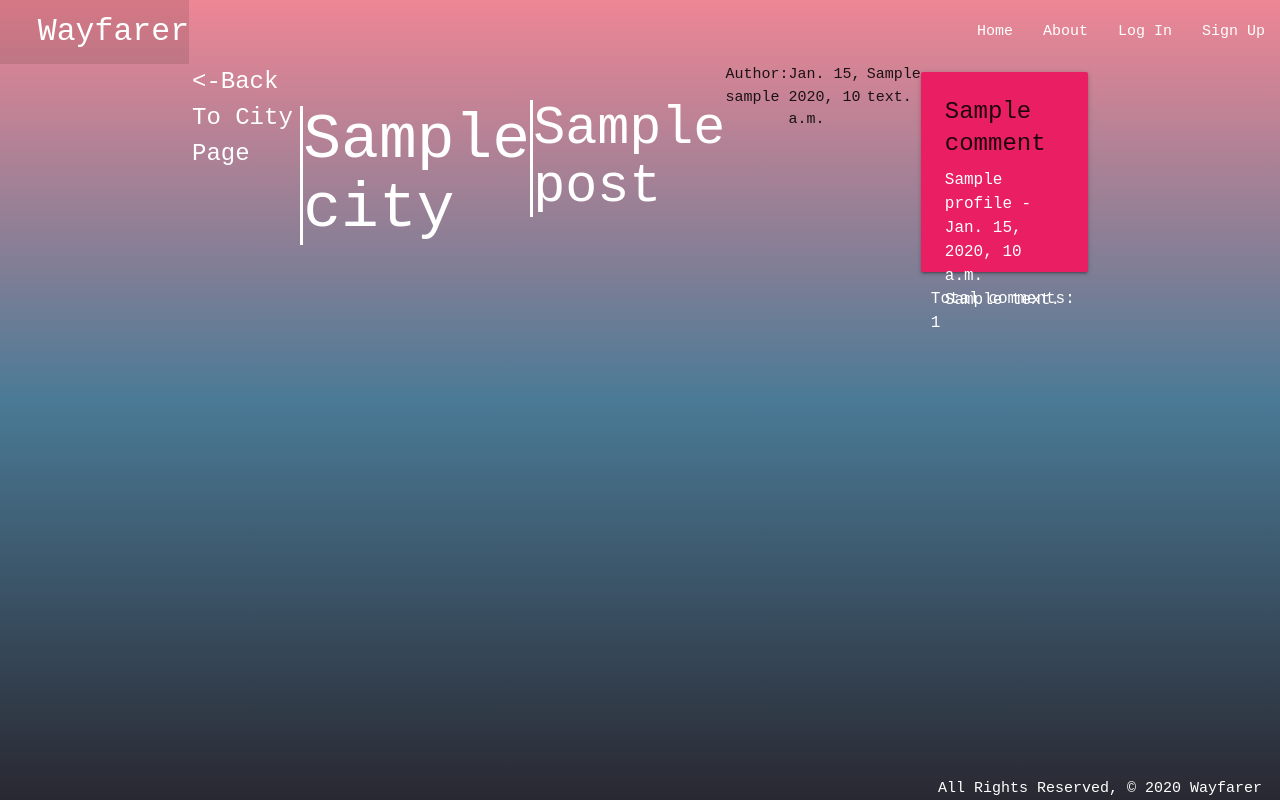
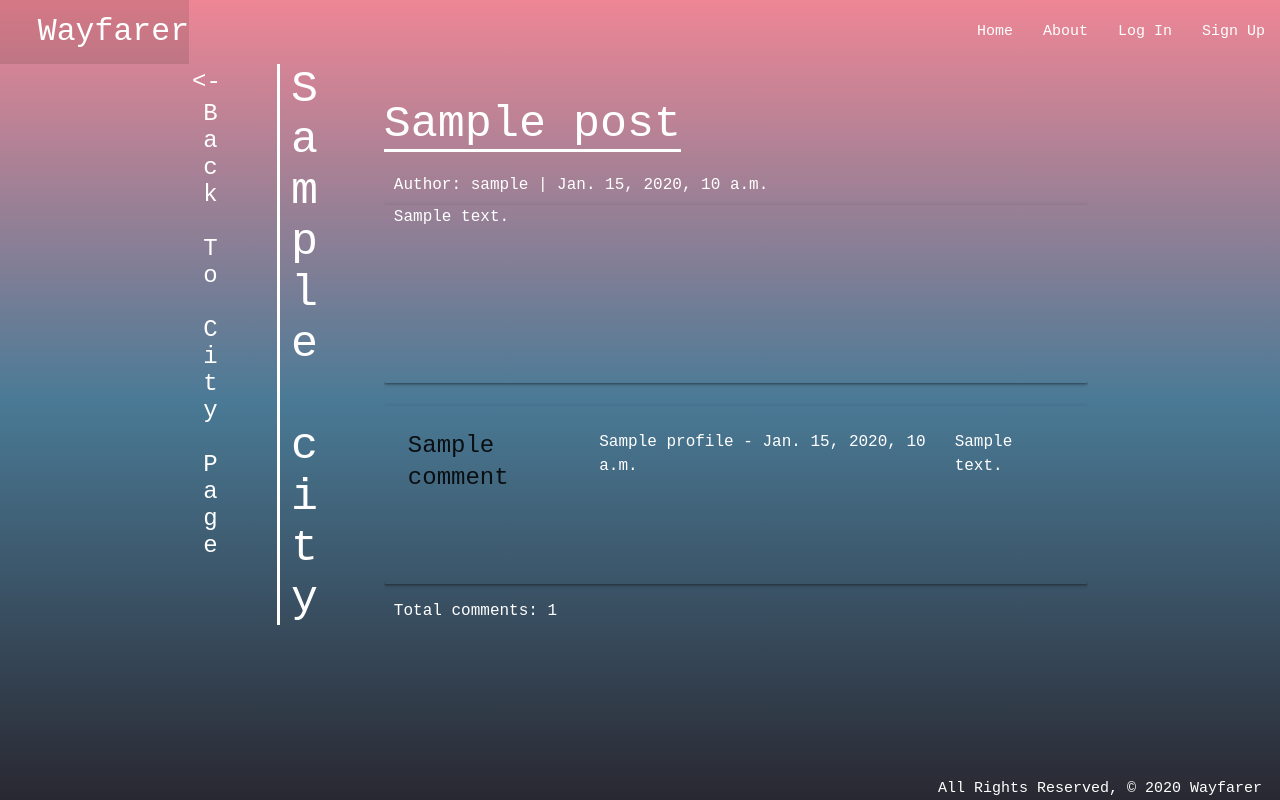
Before and after one commit to CSimoneCode/Project-Wayfarer, a Django app: page /posts/1/ in a window 1280 px wide. Run offline with Django 3.2, Linux system fonts and the light colour scheme; tables that the repository leaves empty hold one stand-in row (values such as "Sample post").

Commit message:
Adds posts detail page styling and fixes titles on all templates

```diff
--- a/main_app/static/css/style.css
+++ b/main_app/static/css/style.css
@@ -105,6 +105,42 @@ nav ul {
   display: -webkit-box;
   display: -ms-flexbox;
   display: flex;
+}
+
+.post-title {
+  color: white;
+  font-size: 3rem;
+  border-left: none;
+  border-bottom: 3px solid white;
+  width: -webkit-fit-content;
+  width: -moz-fit-content;
+  width: fit-content;
+}
+
+#posts-city-name {
+  font-size: 3rem;
+  margin: 0;
+}
+
+.post-container-div {
+  margin-left: 50px;
+}
+
+.post-content-div {
+  height: 250px;
+}
+
+.post-content-div::-webkit-scrollbar {
+  background-color: transparent;
+}
+
+.post-content-div::-webkit-scrollbar-corner {
+  background-color: transparent;
+}
+
+.post-content-div::-webkit-scrollbar-thumb {
+  background-color: #4a7a96;
+  border-radius: 5px;
 }
 
 form {
@@ -367,6 +403,32 @@ div.city-img .btn, div.city-img .btn-large, div.city-img .btn-small {
   font-size: x-large;
 }
 
+.city-cont .card {
+  display: block;
+  height: -webkit-fit-content;
+  height: -moz-fit-content;
+  height: fit-content;
+  margin-left: 10px;
+  background-color: transparent;
+}
+
+.city-cont .card a {
+  display: block;
+}
+
+.city-cont .card::-webkit-scrollbar {
+  background-color: transparent;
+}
+
+.city-cont .card::-webkit-scrollbar-corner {
+  background-color: transparent;
+}
+
+.city-cont .card::-webkit-scrollbar-thumb {
+  background-color: #4a7a96;
+  border-radius: 5px;
+}
+
 a {
   color: white;
   font-size: x-large;
--- a/main_app/static/css/style.scss
+++ b/main_app/static/css/style.scss
@@ -91,6 +91,40 @@ nav ul {
 
 .brand-logo {
     display: flex;
+}
+
+
+// --------------------------------------- Posts Detail
+.post-title {
+    color: white;
+    font-size: 3rem;
+    border-left: none;
+    border-bottom: 3px solid white;
+    width: fit-content;
+}
+
+#posts-city-name {
+    font-size: 3rem;
+    margin: 0;
+}
+
+.post-container-div {
+    margin-left: 50px;
+}
+
+.post-content-div {
+    height: 250px;
+    // border: 1px solid red;
+    &::-webkit-scrollbar {
+        background-color: transparent;
+    }
+    &::-webkit-scrollbar-corner {
+        background-color: transparent;
+    }
+    &::-webkit-scrollbar-thumb {
+        background-color: $light-blue;
+        border-radius: 5px;
+    }
 }
 
 // --------------------------------------- Forms
@@ -324,6 +358,16 @@ div.city-img {
             display: block;
         }
 
+        &::-webkit-scrollbar {
+            background-color: transparent;
+        }
+        &::-webkit-scrollbar-corner {
+            background-color: transparent;
+        }
+        &::-webkit-scrollbar-thumb {
+            background-color: $light-blue;
+            border-radius: 5px;
+        }
     }
 }
 a {
@@ -331,16 +375,6 @@ a {
     font-size: x-large;
 }
 
-    &::-webkit-scrollbar {
-        background-color: transparent;
-    }
-    &::-webkit-scrollbar-corner {
-        background-color: transparent;
-    }
-    &::-webkit-scrollbar-thumb {
-        background-color: $light-blue;
-        border-radius: 5px;
-    }
 
 
 
--- a/main_app/templates/about.html
+++ b/main_app/templates/about.html
@@ -1,5 +1,5 @@
 {% extends 'base.html' %}
-{% block title %}About{% endblock  %}
+{% block title %} | About{% endblock  %}
 {% block content %}
 
 
--- a/main_app/templates/cities/index.html
+++ b/main_app/templates/cities/index.html
@@ -1,5 +1,5 @@
 {% extends 'base.html' %}
-{% block title %}All Cities{% endblock %}
+{% block title %} | All Cities{% endblock %}
 
 {% block content %}
 <span  class="rotate">
--- a/main_app/templates/comments/add.html
+++ b/main_app/templates/comments/add.html
@@ -1,5 +1,5 @@
 {% extends 'base.html' %}
-{% block title %}Add Comment{% endblock %}
+{% block title %} | Add Comment{% endblock %}
 
 {% block content %}
 <h1>Add Comment</h1>
--- a/main_app/templates/comments/edit.html
+++ b/main_app/templates/comments/edit.html
@@ -1,5 +1,5 @@
 {% extends 'base.html' %}
-{% block title %}Edit Comment{% endblock %}
+{% block title %} | Edit Comment{% endblock %}
 
 {% block content %}
 <h1>Edit Comment</h1>
--- a/main_app/templates/home.html
+++ b/main_app/templates/home.html
@@ -1,5 +1,5 @@
 {% extends 'base.html' %}
-{% block title %}Home{% endblock %}
+{% block title %} | Home{% endblock %}
 
 {% block content %}
 <span  class="rotate">
--- a/main_app/templates/posts/add.html
+++ b/main_app/templates/posts/add.html
@@ -1,5 +1,5 @@
 {% extends 'base.html' %}
-{% block title %}Add Post{% endblock %}
+{% block title %} | Add Post{% endblock %}
 
 {% block content %}
 <h1>Add Post</h1>
--- a/main_app/templates/posts/detail.html
+++ b/main_app/templates/posts/detail.html
@@ -1,20 +1,27 @@
 {% extends 'base.html' %}
-{% block title %}Post{% endblock %}
+{% block title %} | Post{% endblock %}
 
 {% block content %}
-<span><a href="{% url 'cities_detail' post.city.id %}" class="white-text"><-Back To City Page</a></span>
-<h1>{{ post.city.name }}</h1>
-<h2>{{ post.title }}</h2>
-<div>Author: {{ post.author.user }}</div>
-<div>{{ post.post_date }}</div>
-<div>{{ post.content }}</div>
-<!-- <div>{{ post.hashtags }}</div> -->
-<div>{{ posts.city }}</div>
+<span><a href="{% url 'cities_detail' post.city.id %}" class="white-text"><-<span class="rotate">Back To City Page</span></a></span>
+
+<h1 class="rotate" id="posts-city-name">{{ post.city.name }}</h1>
+
+<div class="post-container-div">
+
+  <h2 class="post-title">{{ post.title }}</h2>
+  <div class="post-content posts-div">
+    <div>
+      <p>Author: {{ post.author.user }} | {{ post.post_date }}</p>
+    </div>
+    <div class="post-content-div card transparent">
+      <p>{{ post.content }}</p>
+    </div>
+  </div>
 
 
-<div class="comments-section">
+  <div class="comments-section comments-div">
     {% for comment in comments %}
-    <div class="card pink">
+      <div class="card transparent">
         <div class="card-content">
           <span class="card-title">{{ comment.title }}</span>
           <p>{{ comment.author }} - {{ comment.post_date }}</p>
@@ -59,6 +66,7 @@
     </div>
   </div>
   <a href="{% url 'edit_post' post.id %}" class="btn">Edit Post</a>
+</div>
 {% endif %}
 
 {% endblock %}
--- a/main_app/templates/posts/edit.html
+++ b/main_app/templates/posts/edit.html
@@ -1,5 +1,5 @@
 {% extends 'base.html' %}
-{% block title %}Edit Post{% endblock %}
+{% block title %} | Edit Post{% endblock %}
 
 {% block content %}
 <h1>Edit Post</h1>
--- a/main_app/templates/profiles/add.html
+++ b/main_app/templates/profiles/add.html
@@ -1,5 +1,5 @@
 {% extends 'base.html' %}
-{% block title %}Add{% endblock %}
+{% block title %} | Add{% endblock %}
 
 {% block content %}
 <span  class="rotate">
--- a/main_app/templates/profiles/edit.html
+++ b/main_app/templates/profiles/edit.html
@@ -1,5 +1,5 @@
 {% extends 'base.html' %}
-{% block title %}Edit{% endblock %}
+{% block title %} | Edit{% endblock %}
 
 {% block content %}
 <span class="rotate">
--- a/main_app/templates/profiles/new.html
+++ b/main_app/templates/profiles/new.html
@@ -1,5 +1,5 @@
 {% extends 'base.html' %}
-{% block title %}Profile{% endblock %}
+{% block title %} | Profile{% endblock %}
 
 {% block content %}
 <div class="card">
```
Also changed, not shown: 1 other file. Lines whose indentation alone changed are shown as unchanged.
